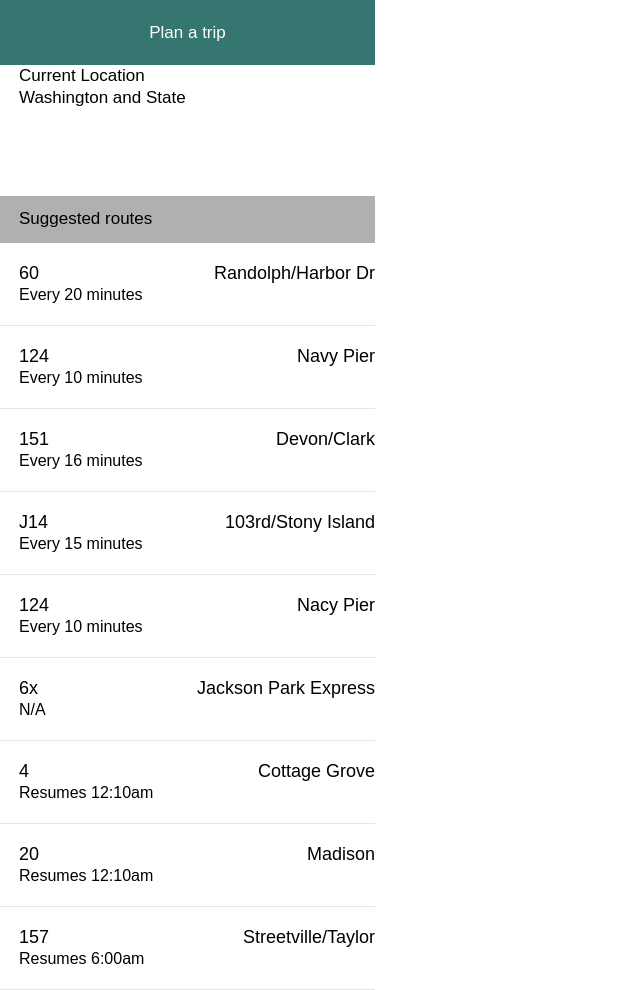
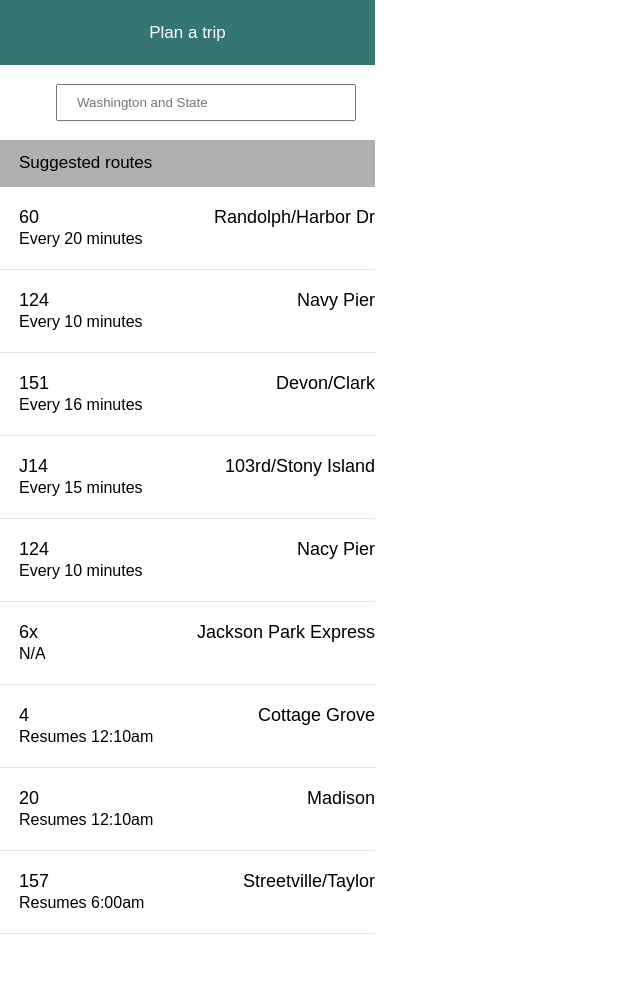
Before and after one commit to amanda-yang6/front-end-challenge, a plain HTML site: page index.html in a window 1280 px wide. Shown: the whole page, without its empty margins (0-640 px from the left). After the commit the page ends 934 px from the top, so only its background shows below. Drawn offline with Linux system fonts and the light colour scheme; files that its build step writes are made by us from their sources.

Commit message:
search added to html and css

```diff
--- a/css/style.css
+++ b/css/style.css
@@ -68,7 +68,15 @@ h5 {
 }
 
 .search {
-  height: 131px;
+  padding-left: 56px;
+  padding-bottom: 19px;
+  padding-top: 19px;
+}
+
+.search input[type=text] {
+  height: 37px;
+  width: 300px;
+  padding-left: 19px;
 }
 
 .suggestions {
--- a/index.html
+++ b/index.html
@@ -13,8 +13,7 @@
       <h1>Plan a trip</h1>
     </div>
     <div class="search">
-      <h2>Current Location</h2>
-      <h2>Washington and State</h2>
+       <input type="text" placeholder="Washington and State">
     </div>
     <div class="suggestions">
       <h2>Suggested routes</h2>
```
